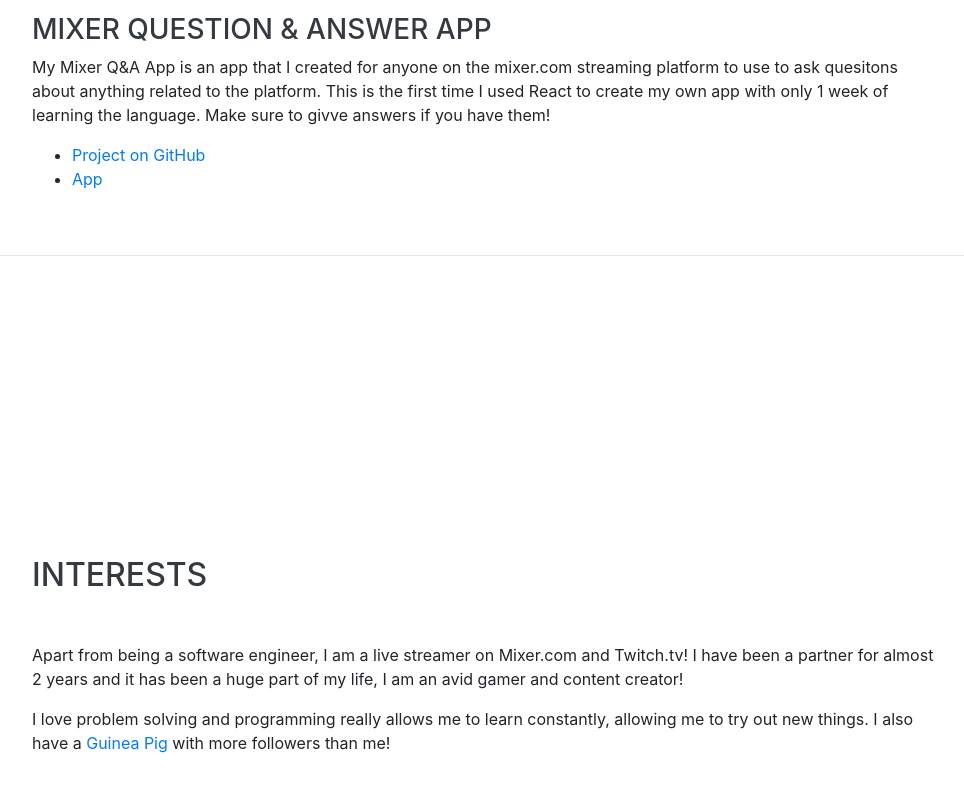
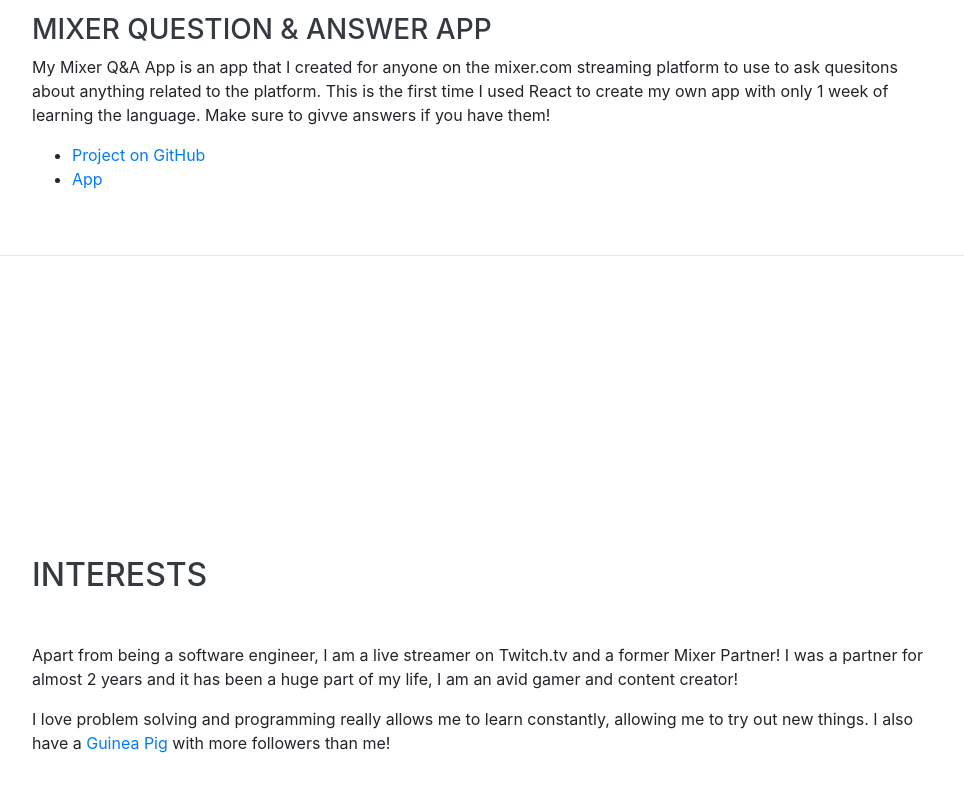
Before and after one commit to depalmafarr/depalmafarr.github.io, a website with bundled scripts: page index.html in a window 1280 px wide. Shown: the part 4079-4871 px from the top of the page, without its empty margins (288-1252 px from the left). Built offline with nearby package versions, Linux system fonts and the light colour scheme; a web font is replaced by a local one.

Commit message:
Edited interests since mixer is being shut down

```diff
--- a/index.html
+++ b/index.html
@@ -318,7 +318,7 @@
     <section class="resume-section p-3 p-lg-5 d-flex align-items-center" id="interests">
       <div class="w-100">
         <h2 class="mb-5">Interests</h2>
-        <p>Apart from being a software engineer, I am a live streamer on Mixer.com and Twitch.tv! I have been a partner for almost 2 years and it has been a huge part of my life, I am an avid gamer and content creator!</p>
+        <p>Apart from being a software engineer, I am a live streamer on Twitch.tv and a former Mixer Partner! I was a partner for almost 2 years and it has been a huge part of my life, I am an avid gamer and content creator!</p>
         <p class="mb-0">I love problem solving and programming really allows me to learn constantly, allowing me to try out new things. I also have a <a href="https://www.instagram.com/lebron_the_tater/?hl=en" target="_blank" class="button">Guinea Pig</a> with more followers than me!</p>
       </div>
     </section>
```
